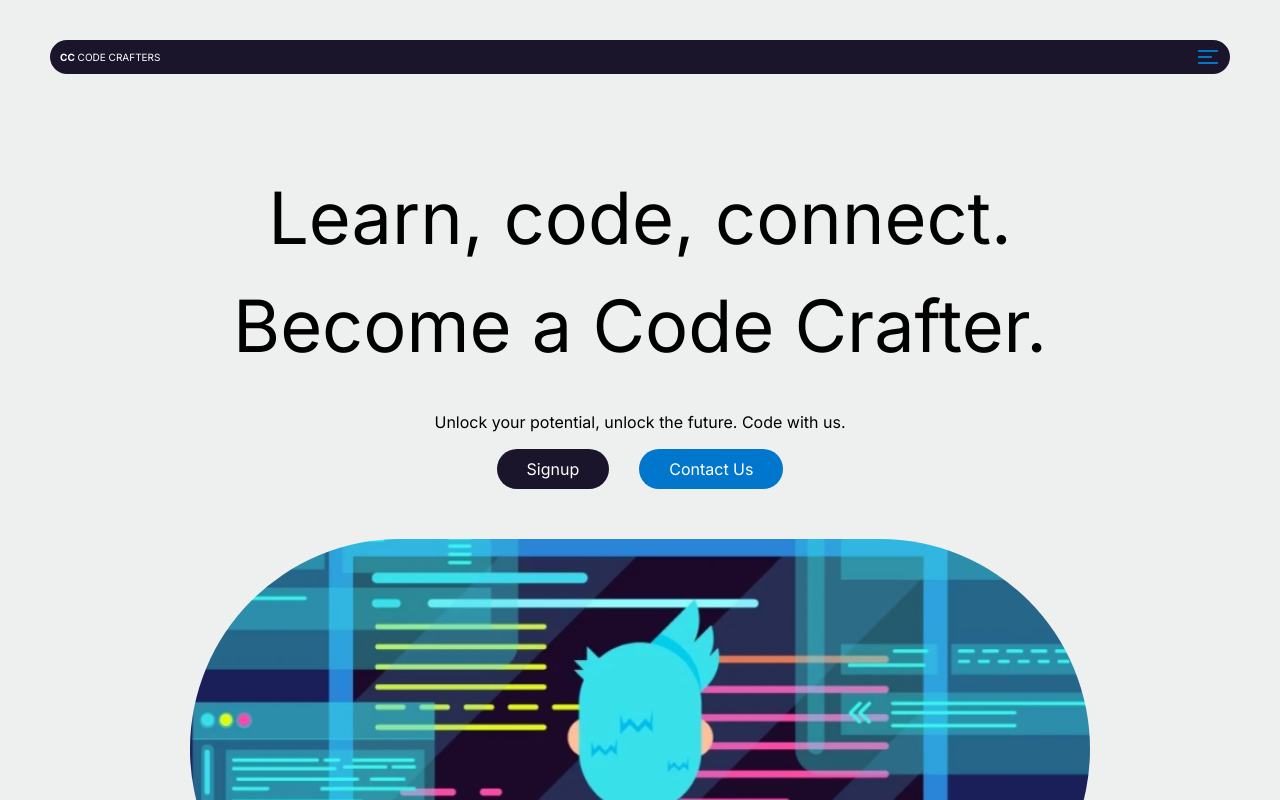
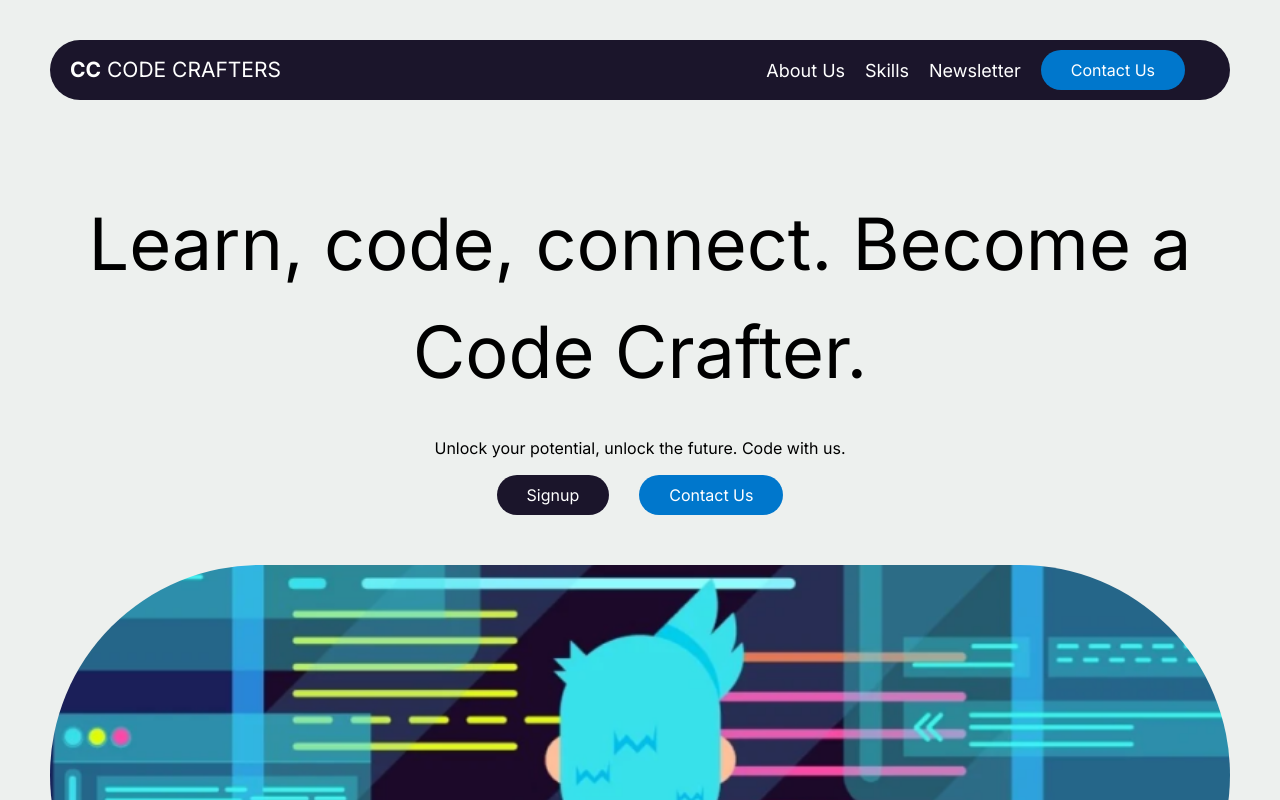
Before and after one commit to Henry-Edet/code-crafters, a React (Create React App) app: page / in a window 1280 px wide. Shown: the top 800 px of the page. Built offline with nearby package versions, Linux system fonts and the light colour scheme.

Commit message:
fixed bugs

```diff
--- a/package.json
+++ b/package.json
@@ -10,6 +10,7 @@
     "postcss": "^8.4.35",
     "react": "^18.2.0",
     "react-dom": "^18.2.0",
+    "react-icons": "^5.1.0",
     "react-scripts": "5.0.1",
     "tailwindcss": "^3.4.1",
     "web-vitals": "^2.1.4"
--- a/src/components/Header.jsx
+++ b/src/components/Header.jsx
@@ -1,14 +1,27 @@
 import menu02 from "./../assets/menu02.png";
+import * as Components from "./../components/index";
 
 function Header() {
   return (
-    <nav className=" generalPadding w-full">
-      <div className="flex justify-between justify-content items-center bg-[var(--black)] text-[var(--white)] rounded-full px-4 py-2 mt-16 w-full">
-        <div>
-          <b>CC</b> CODE CRAFTERS
+    <nav className=" generalPadding w-full ">
+      <div className="flex justify-between justify-content items-center bg-[var(--black)] text-[var(--white)] rounded-full px-[2rem] py-4 mt-16 w-full">
+        <div className="text-[1rem] mobile:text-[1.5rem] sm:text-[1.9rem] lg:text-[2.1rem]">
+          <b className="">CC</b> CODE CRAFTERS
         </div>
         <div>
-          <img src={menu02} alt="menu button" />
+          <ul className=" md:flex hidden items-center gap-[2rem] text-[1.8rem] mr-[2.5rem]">
+            <li>About Us</li>
+            <li>Skills</li>
+            <li>Newsletter</li>
+            <li>
+              <Components.Button bgClr={"var(--blue)"} textClr={"white"}>
+                Contact Us
+              </Components.Button>
+            </li>
+          </ul>
+          <figure className=" block md:hidden ">
+            <img src={menu02} alt="menu button" />
+          </figure>
         </div>
       </div>
     </nav>
--- a/src/index.css
+++ b/src/index.css
@@ -79,11 +79,11 @@ section {
   }
 }
 
-@media only screen and (max-width: 431px) {
+/* @media only screen and (max-width: 431px) {
   html {
     font-size: 62.5%;
   }
-}
+} */
 
 /*
 //////////////
--- a/src/pages/home/Hero.jsx
+++ b/src/pages/home/Hero.jsx
@@ -9,7 +9,7 @@ const ourStats = [
 
 function Hero() {
   return (
-    <section className=" bg-transparent text-center flex flex-col justify-center items-center gap-[2rem] mobile:gap-[3rem] generalPadding py-[3rem] max-w-[100rem] ">
+    <section className=" bg-transparent text-center flex flex-col justify-center items-center gap-[2rem] mobile:gap-[3rem] generalPadding py-[3rem] w-full ">
       <h1 className=" ">Learn, code, connect. Become a Code Crafter.</h1>
       <div className=" flex flex-col gap-[.5rem] mobile:gap-[1.5rem]">
         <p className=" text-[1.2rem] mobile:text-[1.6rem]">
--- a/src/pages/home/footers/footer.css
+++ b/src/pages/home/footers/footer.css
@@ -6,6 +6,7 @@
   font-weight: 400;
   font-style: normal;
   letter-spacing: 2px;
+  /* margin-left: 2rem; */
 }
 
 .listItems {
--- a/src/pages/home/footers/footer.jsx
+++ b/src/pages/home/footers/footer.jsx
@@ -1,18 +1,14 @@
-import twit from "./../../../assets/x.png";
-import insta from "./../../../assets/insta.png";
-import git from "./../../../assets/git.png";
-import mail from "./../../../assets/gmail.png";
 import "./footer.css";
+import { FaXTwitter } from "react-icons/fa6";
+import { FaInstagram } from "react-icons/fa6";
+import { FaGithub } from "react-icons/fa";
+import { BiLogoGmail } from "react-icons/bi";
 
 const FooterIcon = ({ platform, link, image }) => {
   return (
-    <li>
+    <li style={{ fontSize: "2rem" }}>
       <a href={link} target="_blank" rel="noopener noreferrer">
-        <img
-          src={image}
-          alt=""
-          className="w-[2.2rem] h-[2.2rem] object-contain"
-        />
+        {image}
         {/* {platform} */}
       </a>
     </li>
@@ -23,25 +19,25 @@ const Footer = () => {
   const socialIcons = [
     {
       id: 1,
-      image: twit,
+      image: <FaXTwitter />,
       platform: "X",
       link: "https://twitter.com/",
     },
     {
       id: 2,
-      image: insta,
+      image: <FaInstagram />,
       platform: "Instagram",
       link: "https://instagram.com/",
     },
     {
       id: 3,
-      image: git,
+      image: <FaGithub />,
       platform: "Github",
       link: "https://github.com/",
     },
     {
       id: 4,
-      image: mail,
+      image: <BiLogoGmail />,
       platform: "gmail",
       link: "https://gmail.com/",
     },
@@ -59,17 +55,17 @@ const Footer = () => {
   };
 
   return (
-    <footer className="text-start text-[var(--white)] w-full">
+    <footer className="text-start text-[var(--white)] w-full ">
       <div className="background px-[1rem] py-[6rem]">
         <hr className="w-[90%] m-auto" />
-        <h2 className="text-[1.997rem] items-start px-[3rem] py-[1.8rem] coding m-auto">
+        <p className="text-[1.997rem] px-[3rem] py-[1.8rem] coding ml-[2rem] mobile:ml-[2rem] sm:ml-[2.3rem]">
           CODE CRAFTERS
-        </h2>
-        <ul className="flex flex-row items-start gap-6 text-[1.6rem] px-[3rem] py-[2rem] listItems">
+        </p>
+        <ul className="flex flex-row items-start gap-6 text-[1.6rem] px-[3rem] py-[2rem] listItems ml-[2rem] mobile:ml-[2rem] sm:ml-[2.3rem]">
           {renderListItem()}
         </ul>
         <hr className="w-[90%] m-auto" />
-        <ul className="flex mobile:flex-row px-[2rem] py-[2rem] gap-6">
+        <ul className="flex mobile:flex-row py-[2rem] gap-6 mr-[4rem] mobile:ml-[5.3rem]">
           {renderFooterIcons()}
         </ul>
       </div>
```
Also changed, not shown: 1 other file (tests, documents, lock files or other folders).
